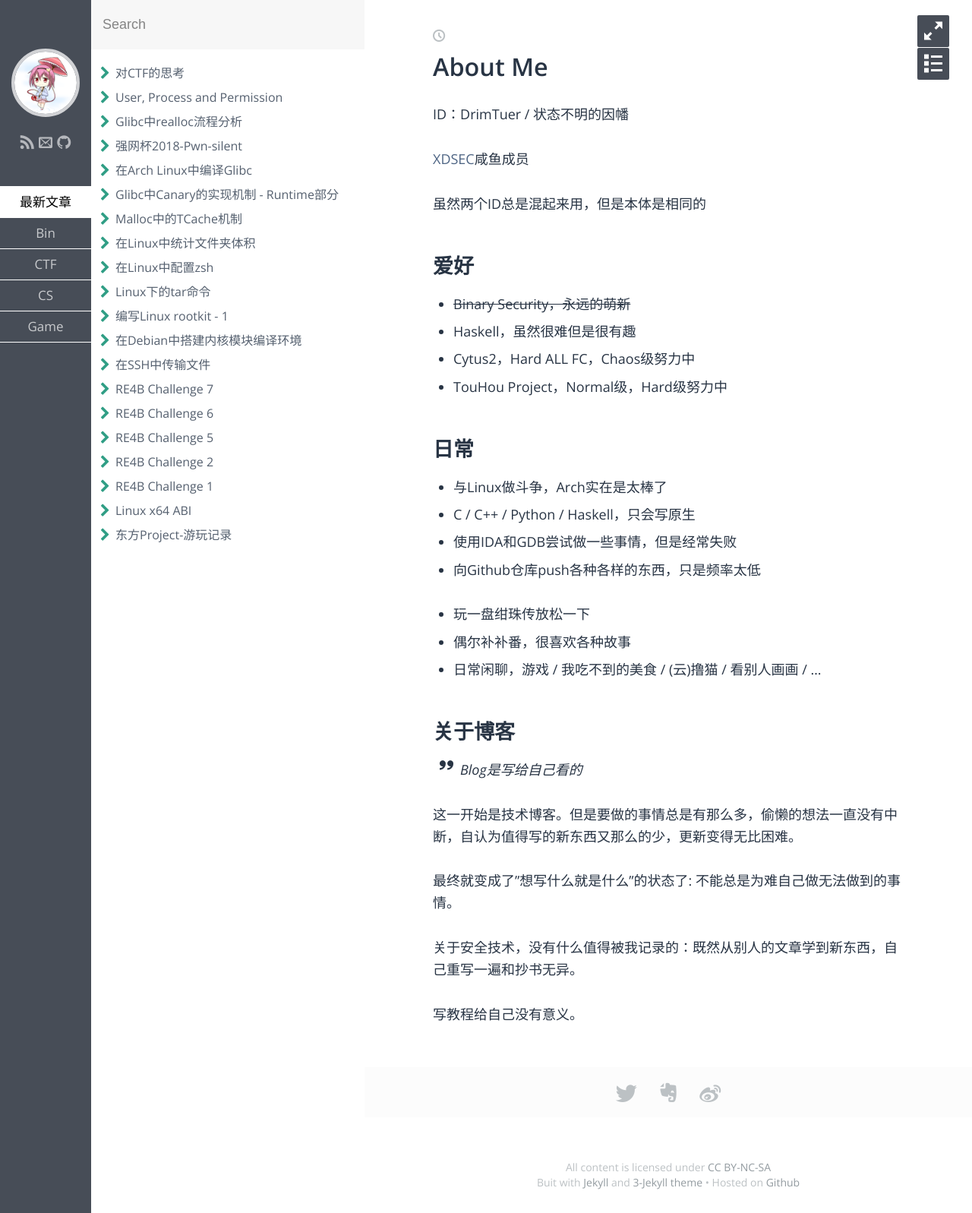
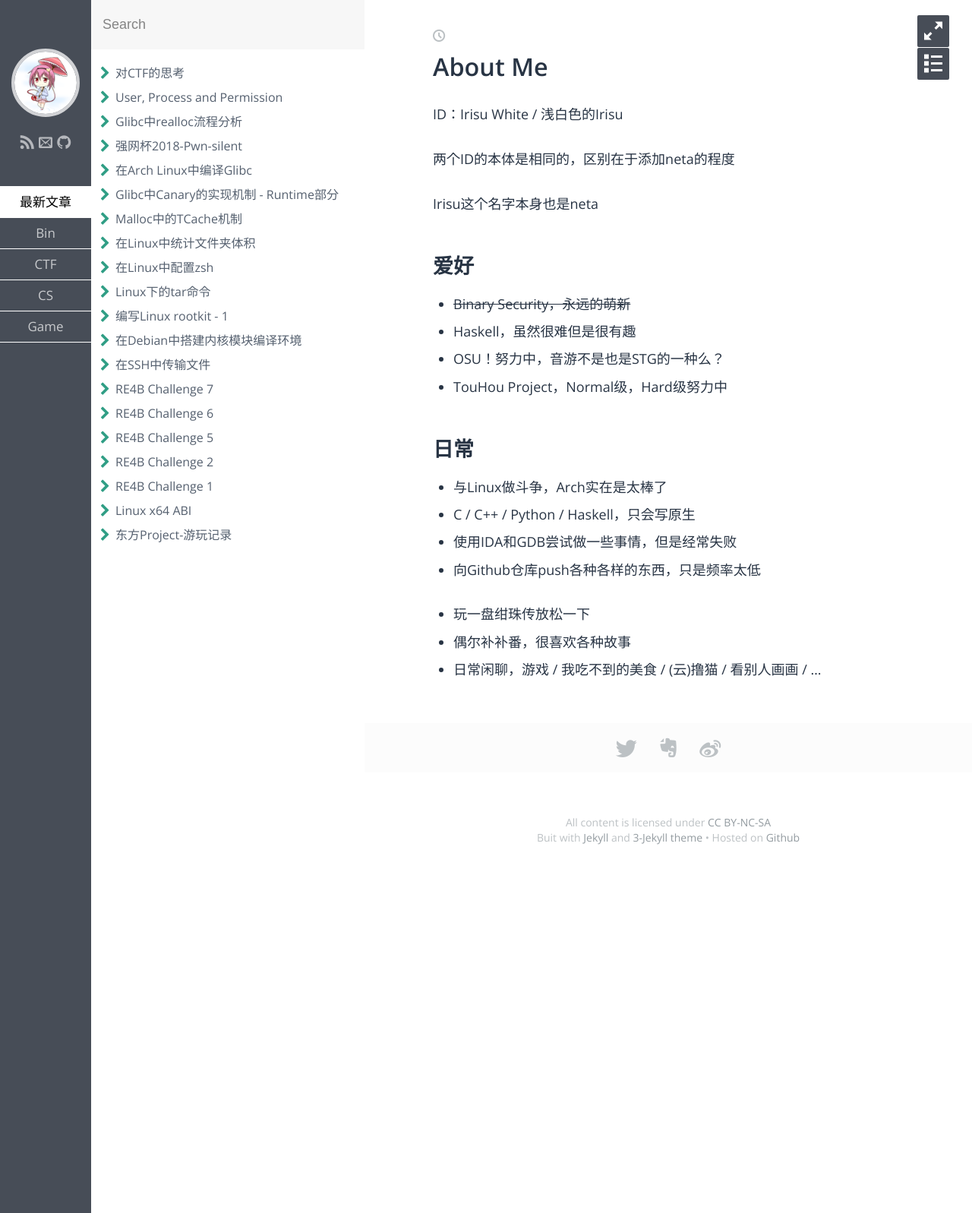
Before and after one commit to irisu-white/irisu-white.github.io, a Jekyll site: the page built from index.md, in a window 1280 px wide. Shown: the whole page at 76% size. Built offline with Jekyll 4.4.1, drawn with Linux system fonts in a browser that asks for light colours; some web fonts are replaced.

Commit message:
update AboutMe

```diff
--- a/index.md
+++ b/index.md
@@ -3,18 +3,18 @@ title: "About Me"
 layout: post
 ---
 
-ID：DrimTuer / 状态不明的因幡
+ID：Irisu White / 浅白色的Irisu
 
-[XDSEC](https://github.com/XDSEC)咸鱼成员
+两个ID的本体是相同的，区别在于添加neta的程度
 
-虽然两个ID总是混起来用，但是本体是相同的
+Irisu这个名字本身也是neta
 
 ## 爱好
 
 * <strike>Binary Security，永远的萌新</strike>
 
 * Haskell，虽然很难但是很有趣
-* Cytus2，Hard ALL FC，Chaos级努力中
+* OSU！努力中，音游不是也是STG的一种么？
 * TouHou Project，Normal级，Hard级努力中
 
 ## 日常
@@ -27,15 +27,3 @@ ID：DrimTuer / 状态不明的因幡
 * 玩一盘绀珠传放松一下
 * 偶尔补补番，很喜欢各种故事
 * 日常闲聊，游戏 / 我吃不到的美食 / (云)撸猫 / 看别人画画 / ...
-
-## 关于博客
-
-> Blog是写给自己看的
-
-这一开始是技术博客。但是要做的事情总是有那么多，偷懒的想法一直没有中断，自认为值得写的新东西又那么的少，更新变得无比困难。
-
-最终就变成了"想写什么就是什么"的状态了: 不能总是为难自己做无法做到的事情。
-
-关于安全技术，没有什么值得被我记录的：既然从别人的文章学到新东西，自己重写一遍和抄书无异。
-
-写教程给自己没有意义。
```
